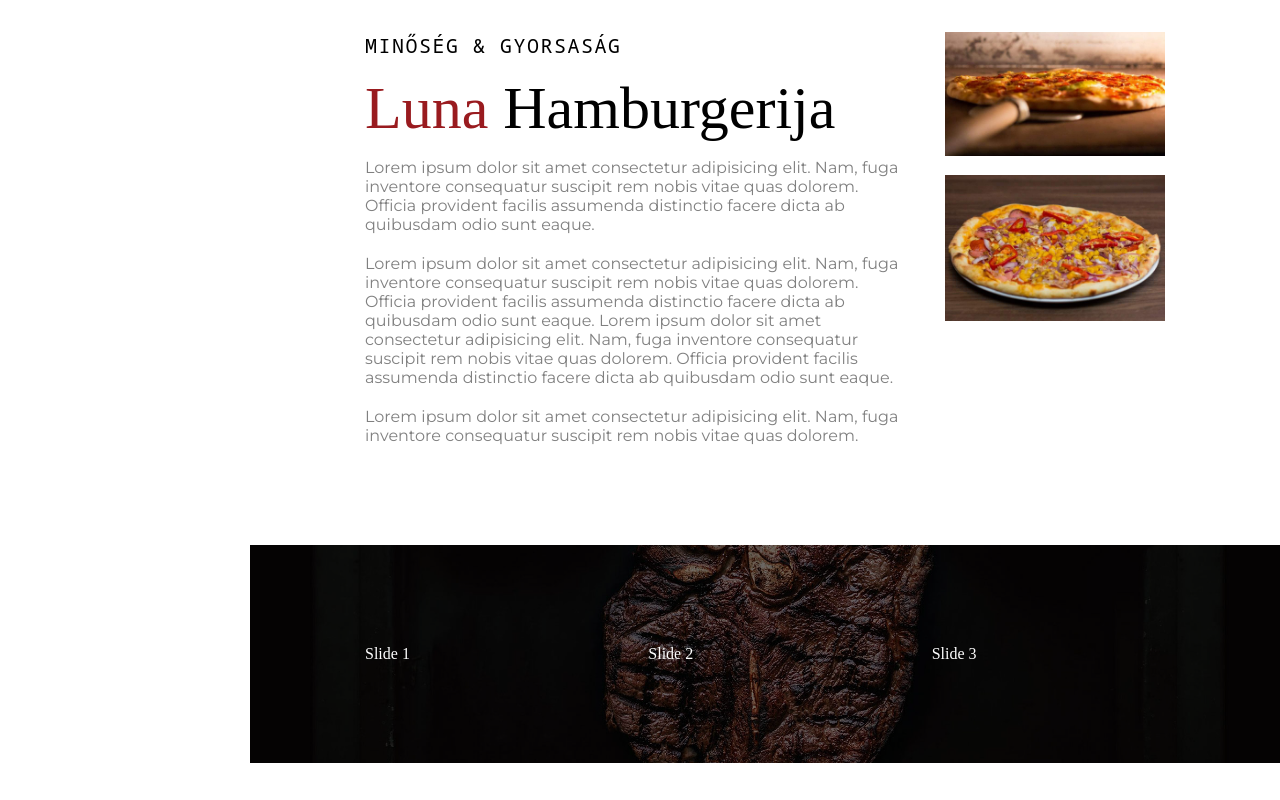
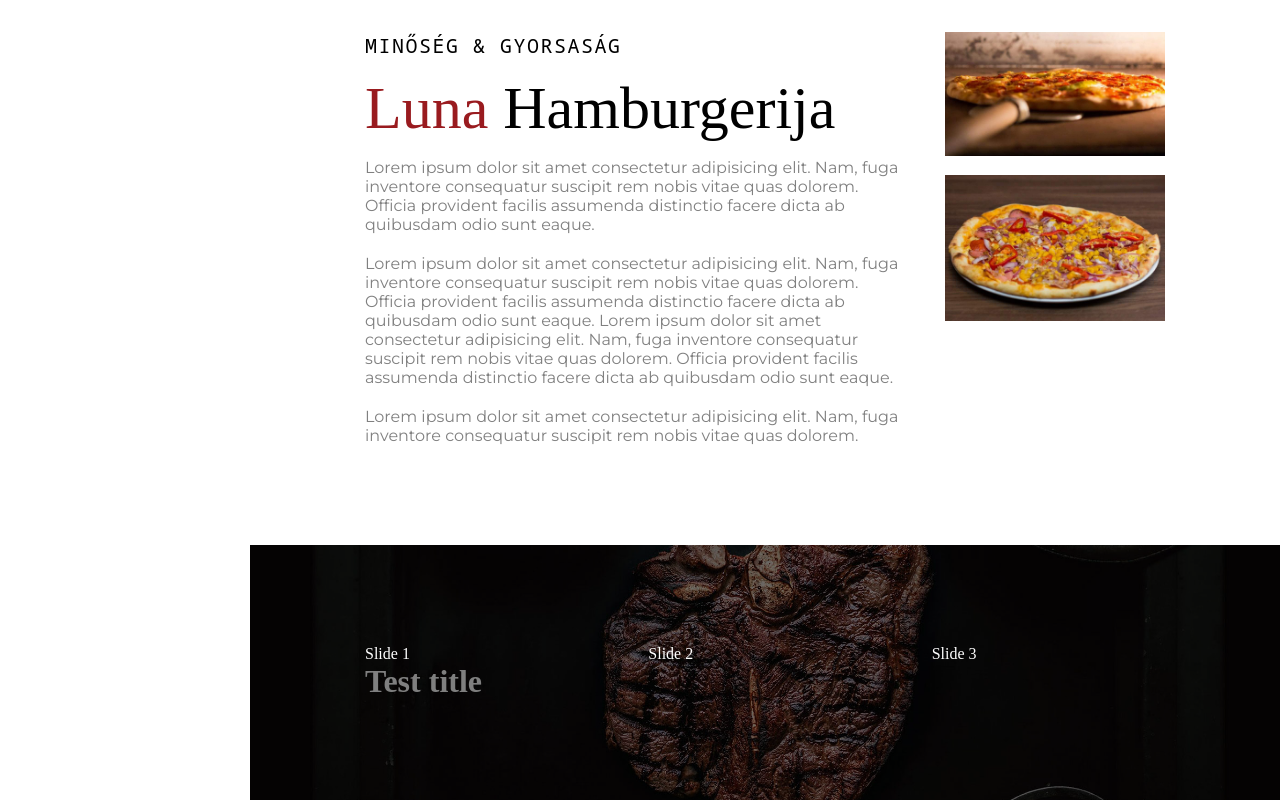
Before and after one commit to Petrow-zz/luna-ada, a React (Create React App) app: page / in a window 1280 px wide. Shown: the part 868-1668 px from the top of the page. Before the commit the page ends 1631 px from the top, so only its background shows below. Built offline with nearby package versions, Linux system fonts and the light colour scheme; a web font is replaced by a local one.

Commit message:
Test push

```diff
--- a/src/components/Menu.js
+++ b/src/components/Menu.js
@@ -23,6 +23,8 @@ function Menu() {
                     <SwiperSlide>Slide 3</SwiperSlide>
                     <SwiperSlide>Slide 4</SwiperSlide>
                 </Swiper>
+
+                <h1>Test title</h1>
             </div>
         </div>
     )
```
